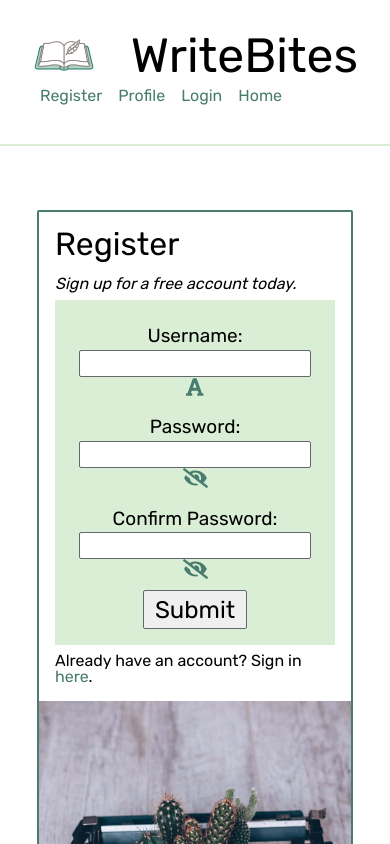
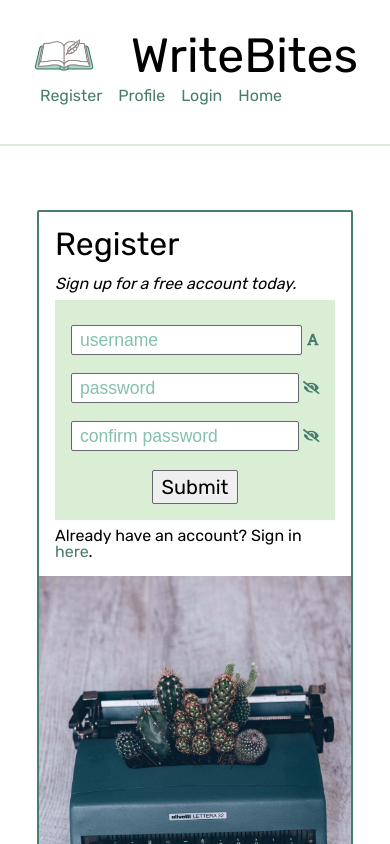
Before and after one commit to writebites/frontend-bites, a React (Create React App) app: page /register in a window 390 px wide. Shown: the top 844 px of the page. Built offline with nearby package versions, Linux system fonts and the light colour scheme.

Commit message:
Style: Fixes placement of fa icons in mobile layout

```diff
--- a/src/components/Register.js
+++ b/src/components/Register.js
@@ -99,6 +99,7 @@ export default function Register(props) {
               value={newUser.username}
               onChange={handleChange}
               required
+              placeholder="username"
             />
             <span className="fa-icon">
               <FontAwesomeIcon icon={faFont} onClick={toggleCase} />
@@ -114,6 +115,7 @@ export default function Register(props) {
               value={newUser.password1}
               onChange={handleChange}
               required
+              placeholder="password"
             />
             {showPassword1 ? (
               <span className="fa-icon">
@@ -141,6 +143,7 @@ export default function Register(props) {
               value={newUser.password2}
               onChange={handleChange}
               required
+              placeholder="confirm password"
             />
             {showPassword2Ref.current ? (
               <span className="fa-icon">
--- a/src/stylesheets/form.scss
+++ b/src/stylesheets/form.scss
@@ -13,8 +13,8 @@ form {
     align-items: center;
     font-size: 1.5em;
     @media (max-width: 500px) {
-      flex-flow: column nowrap;
-      font-size: 1.25em;
+      flex-flow: row nowrap;
+      font-size: 1.1em;
       margin: 0.5em auto;
     }
     label {
@@ -24,6 +24,7 @@ form {
         text-align: center;
         padding-bottom: 0.25em;
         font-size: 0.95em;
+        display: none;
       }
     }
     input {
@@ -34,9 +35,23 @@ form {
       border-radius: 2px;
       @media (max-width: 500px) {
         width: 90%;
+        line-height: 1.5em;
       }
       &:hover {
         border: 1px solid $lark-green;
+      }
+      .fa-icon {
+        @media (max-width: 500px) {
+          font-size: 0.75em;
+          padding-left: 0.25em;
+        }
+      }
+    }
+    ::placeholder {
+      color: white;
+      @media (max-width: 500px) {
+        color: #83c1aa;
+        padding: 0.25em;
       }
     }
   }
@@ -49,8 +64,9 @@ form {
     border: 1px solid $tar;
     border-radius: 2px;
     @media (max-width: 500px) {
-      font-size: 1.5em;
+      font-size: 1.25em;
       max-width: 60%;
+      margin-top: 0.5em;
     }
     &:hover {
       background: $lark-green;
--- a/src/stylesheets/global.scss
+++ b/src/stylesheets/global.scss
@@ -35,4 +35,8 @@ p {
   &:hover {
     color: $tar;
   }
+  @media (max-width: 500px) {
+    font-size: 0.75em;
+    padding-left: 0.25em;
+  }
 }
```
